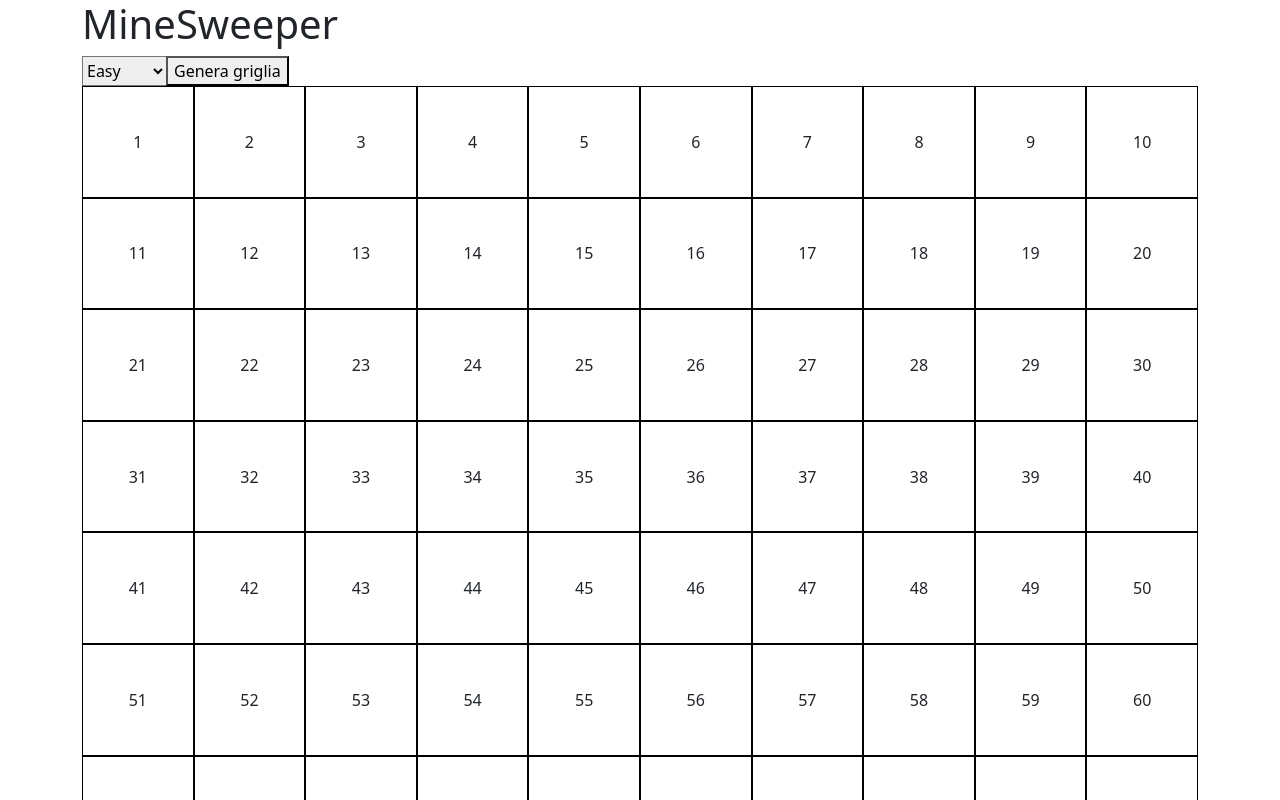
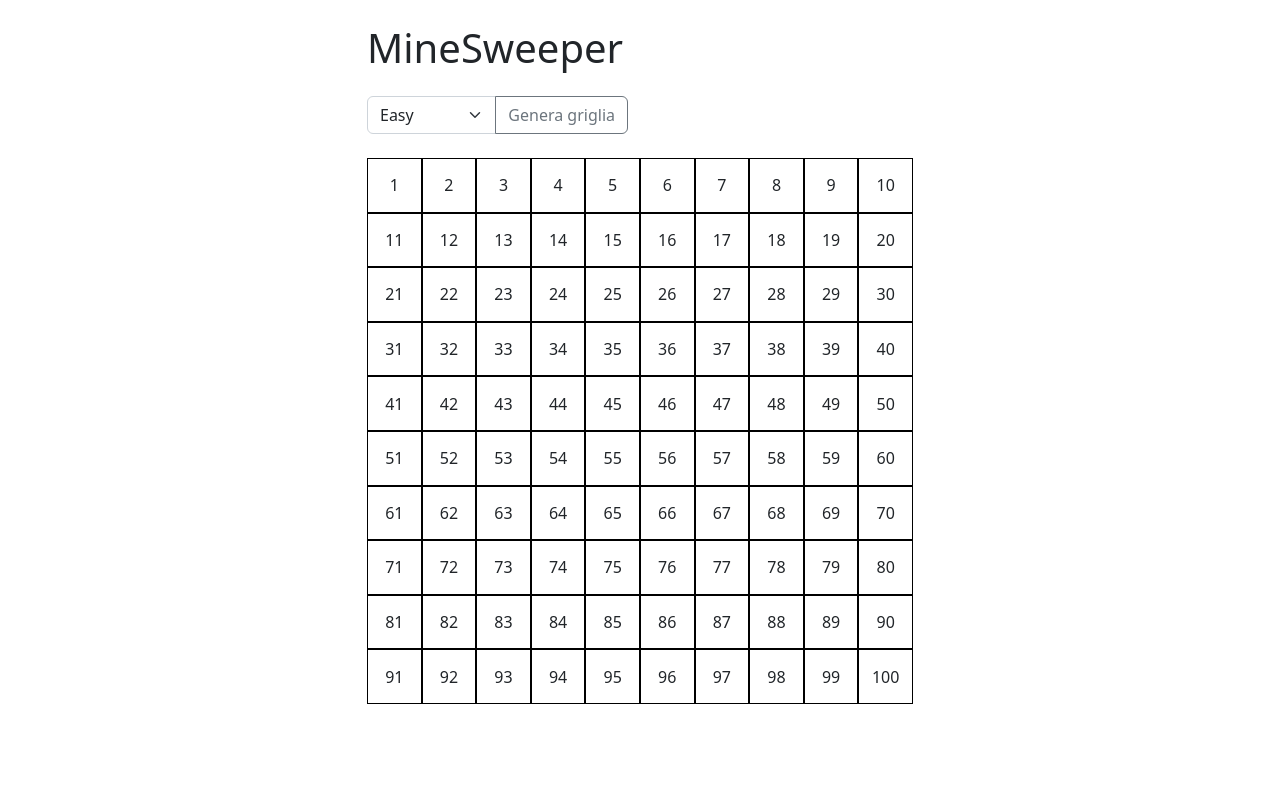
Before and after one commit to gab-che/js-campominato-grid, a plain HTML site: page index.html in a window 1280 px wide. Both pictures are taken after a click on the button "Genera griglia". Shown: the top 800 px of the page. Drawn offline with nearby package versions, Linux system fonts and the light colour scheme.

Commit message:
small improvements

```diff
--- a/index.html
+++ b/index.html
@@ -12,17 +12,25 @@
 <body>
 
     <main>
-        <div class="container">
-            <h1>MineSweeper</h1>
-            <div class="input-group">
-                <select name="difficulty" id="difficulty">
+        <div class="container py-4">
+            <div class="row">
+                <div class="col-6 m-auto">
+                    <h1 class="pb-3">MineSweeper</h1>
+                    <div class="row">
+                        <div class="col-6">
+                            <div class="input-group pb-4">
+                                <select name="difficulty" id="difficulty" class="form-select">
                                     <option value="100">Easy</option>
                                     <option value="81">Medium</option>
                                     <option value="49">Hard</option>
                                 </select>
-                <button id="grid_generator">Genera griglia</button>
+                                <button id="grid_generator" type="submit" class="btn btn-outline-secondary">Genera griglia</button>
+                            </div>
+                        </div>
                     </div>
                     <div class="grid_container">
+                    </div>
+                </div>
             </div>
         </div>
     </main>
--- a/js/script.js
+++ b/js/script.js
@@ -9,23 +9,24 @@ gridGenerator.addEventListener("click", function(){
 })
 
 /**
- * @param {number} difficultyValue 100, 81 o 49
- * @return {}
+ * @param {number} totalCells 100, 81 o 49
  * Genera una griglia di 100, 81 o 49 caselle in un quadrato perfetto
  */
-function createGrid(difficultyValue){
+function createGrid(totalCells){
     const gridContainer = document.querySelector(".grid_container");
     gridContainer.innerHTML = "";
 
-    for (i = 0; i < difficultyValue; i++){
+    for (i = 0; i < totalCells; i++){
         const newCell = document.createElement("div");
         newCell.classList.add("grid_cell");
-        newCell.style.width = `calc(100% / ${Math.sqrt(difficultyValue)})`;
+        newCell.style.width = `calc(100% / ${Math.sqrt(totalCells)})`;
         newCell.innerHTML = i + 1;
 
         newCell.addEventListener("click", function(){
             this.classList.toggle("bg-info");
+            console.log(this.textContent);
         })
+
         gridContainer.append(newCell);
     }
 }
```
Lines whose indentation alone changed are shown as unchanged.
